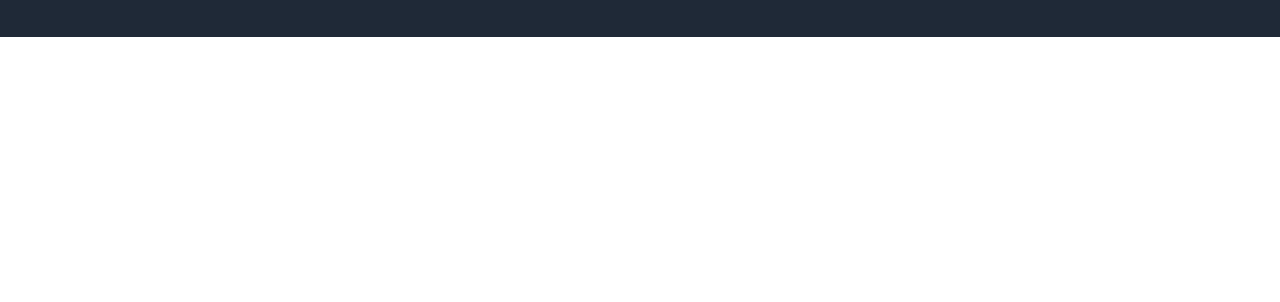
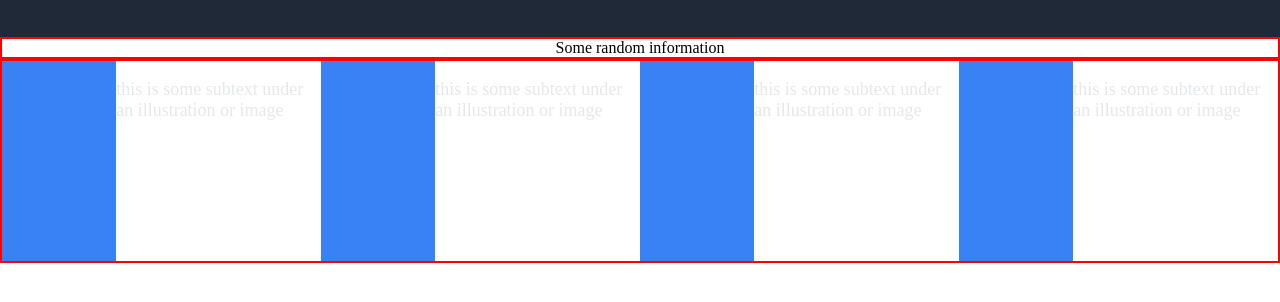
Before and after one commit to lovelylaur/landing-page, a plain HTML site: page index.html in a window 1280 px wide. Shown: the part 484-786 px from the top of the page. Drawn offline with Linux system fonts and the light colour scheme.

Commit message:
Correct box layout for second section

```diff
--- a/index.html
+++ b/index.html
@@ -22,8 +22,20 @@
             <button>Sign up</button>
         </div>
     <img src="file:///Users/lauren/repos/landing-page/img/iryna-marienko-irdF6Geyerw-unsplash.jpg" alt="An image of green leaves that will change soon" width="500" height="400">
-</div>
-</div>
-
+        </div>
+    </div>
+    <div class="section-two">
+        <div class="header-two">Some random information</div>
+            <div class="img-container">
+            <div class="box"></div>
+                <p class="text">this is some subtext under an illustration or image</p>
+            <div class="box"></div>
+                <p class="text">this is some subtext under an illustration or image</p>
+            <div class="box"></div>
+                <p class="text">this is some subtext under an illustration or image</p>
+            <div class="box"></div>
+                <p class="text">this is some subtext under an illustration or image</p>
+            </div>
+    </div>
 </body>
 </html>
--- a/style.css
+++ b/style.css
@@ -1,7 +1,5 @@
 body {
-    display: flex;
     min-height: 100vh;
-    flex-direction: column;
     margin: 0;
 }
 
@@ -11,6 +9,7 @@ body {
     display: flex;
     flex-direction: column;
     color: #f9faf8;
+    flex: 1;
 }
 
 .top-line {
@@ -67,3 +66,21 @@ button {
     justify-content: space-between;
     margin: 40px;
 }
+
+
+
+.header-two {
+    text-align: center;
+    border: 2px solid red;
+}
+
+.img-container {
+    border: 2px solid red;
+    display: flex;
+}
+
+.box {
+    height: 200px;
+    width: 200px;
+    background-color: #3882f6;
+}
```
